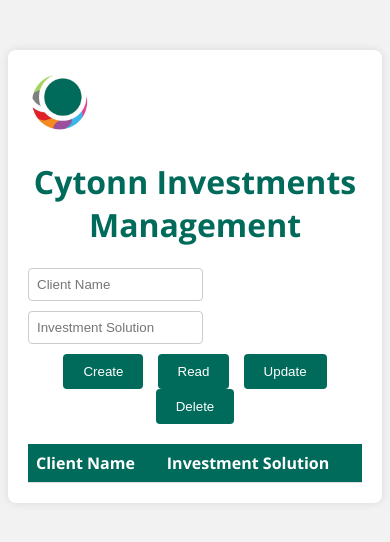
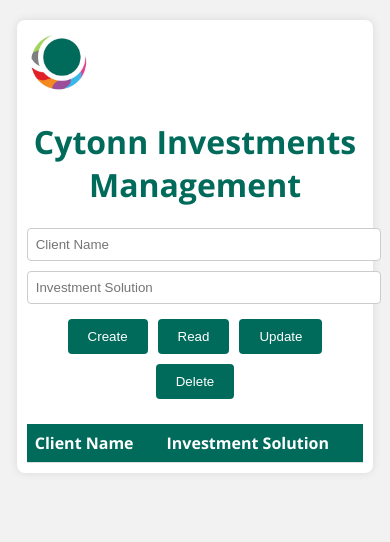
Before and after one commit to IanKaire/CytonnInvestementsSolution, a plain HTML site: page index.html in a window 390 px wide. Drawn offline with nearby package versions, Linux system fonts and the light colour scheme.

Commit message:
made the app web responsive

```diff
--- a/styles.css
+++ b/styles.css
@@ -65,3 +65,25 @@
     background-color: #006B5B;
     color: #fff;
 }
+
+/* Responsive Styles */
+@media only screen and (max-width: 600px) {
+    .container {
+        max-width: 90%;
+        margin: 20px auto;
+        padding: 10px;
+    }
+
+    input[type="text"] {
+        width: 100%;
+    }
+    .buttons {
+        display: flex;
+        flex-wrap: wrap;
+        justify-content: center;
+    }
+
+    button {
+        margin: 5px;
+    }
+}
```
